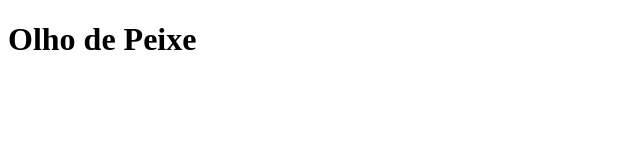
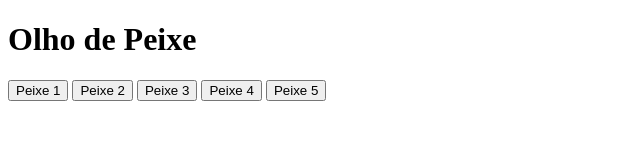
Before and after one commit to DeSilva1718/Olho-Peixe, a plain HTML site: page index.html in a window 1280 px wide. Shown: the whole page, without its empty margins (0-640 px from the left). Drawn offline with Linux system fonts and the light colour scheme.

Commit message:
feat: adicionando botões

```diff
--- a/index.html
+++ b/index.html
@@ -4,8 +4,15 @@
     <meta charset="UTF-8">
     <meta name="viewport" content="width=device-width, initial-scale=1.0">
     <title>Olho de Peixe</title>
+    <link rel="stylesheet" href="style.css">
 </head>
 <body>
     <h1>Olho de Peixe</h1>
+
+    <button>Peixe 1</button>
+    <button>Peixe 2</button>
+    <button>Peixe 3</button>
+    <button>Peixe 4</button>
+    <button>Peixe 5</button>
 </body>
 </html>
```
